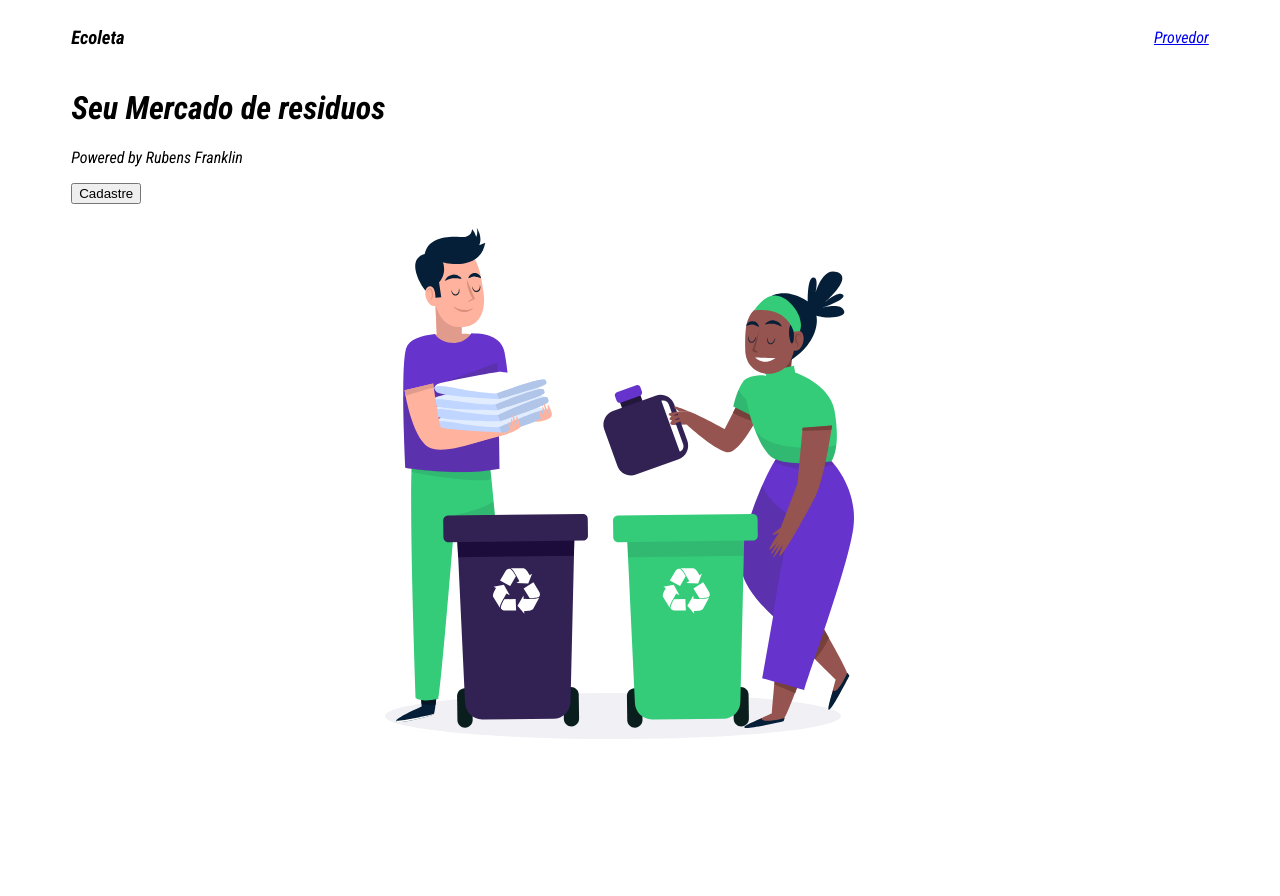
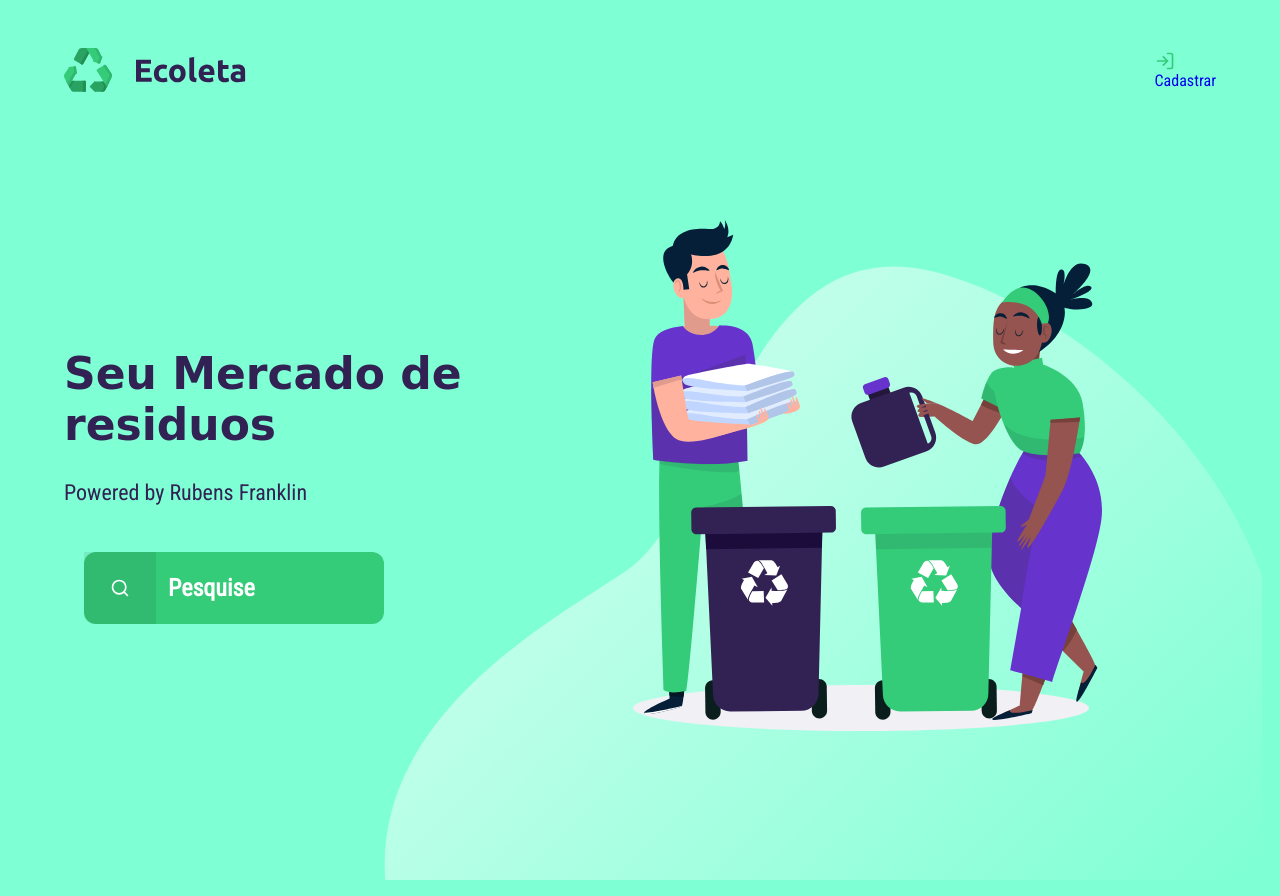
Before and after one commit to rubensfranklin/NLW, a plain HTML site: page index.html in a window 1280 px wide. Drawn offline with Linux system fonts and the light colour scheme.

Commit message:
aula 1
aula 1 finalizada

```diff
--- a/index.html
+++ b/index.html
@@ -7,7 +7,7 @@
 
     <meta name="viewport" content="width=device-width, initial-scale=1">
     <title>NFL</title>
-    <link href="https://fonts.googleapis.com/css2?family=Roboto+Condensed:ital,wght@1,400;1,700&display=swap" rel="stylesheet">
+    <link href="https://fonts.googleapis.com/css2?family=Roboto+Condensed&Cedarville+Cursive:ital,wght@1,400;1,700&display=swap" rel="stylesheet">
 
 
     <link rel="stylesheet" href="/styles/main.css">
@@ -22,17 +22,27 @@
 
             <header>
 
-                <h3 class="red">Ecoleta</h3>
-                <a href="https://www.uol.com.br/">Provedor</a>
+                <img src="/assets/logo.svg">
+                <a href="https://www.uol.com.br/">
+                    <span></span>
+
+                    Cadastrar </a>
 
             </header>
 
+            <main>
 
-            <h1> Seu Mercado de residuos</h1>
+                <h1> Seu Mercado de residuos</h1>
 
-        <p>Powered by Rubens Franklin</p>
+                <p>Powered by Rubens Franklin</p>
+                <a href="#"><span></span><strong></strong>Pesquise
+                </a>
+            </main>
 
-        <button>Cadastre</button>
+
+
+
+
     </div>
 
 
--- a/styles/main.css
+++ b/styles/main.css
@@ -1,25 +1,145 @@
+:root{
+
+    --title-color: #322153;
+    --primary-color: #34cb79;
+}
+
+
+*{
+    margin: 0;
+    padding: 0;
+}
 html{
+
 
     font-family: 'Roboto Condensed', sans-serif;
 }
 
+body{
+
+    background: aquamarine;
+    -webkit-font-smoothing: antialiased;
+
+}
+a {
+    text-decoration: none;
+}
+
+h1,h2,h3,h4,h5,h6{
+    font-family: 'Cedarville Cursive', cursive;
+    color: var(--title-color);
+
+}
 #page-home {
     height: 110vh;
+
     background:  url('../assets/home-background.svg') no-repeat;
-    background-position: 10vw bottom;
+    background-position: 30vw bottom;
 }
 
 #page-home .content{
     width: 90%;
+    height: 100%;
     margin:  0 auto;
+    display: flex;
+    flex-direction: column;
 }
 
 #page-home header {
-
+    margin-top: 48px;
     display: flex;
     align-items: center;
     justify-content: space-between;
 }
 
 
+
+
+#page-home header a span{
+
+    display: flex;
+    margin-right: 20px;
+    background-image: url('../assets/log-in.svg');
+    width: 20px;
+    height: 20px;
 }
+
+#page-home main{
+
+    max-width: 560px;
+    flex: 1;
+    display: flex;
+    flex-direction: column;
+    justify-content: center;
+
+}
+
+#page-home main h1{
+
+    font-size: 44px;
+    color: var(--title-color);
+}
+
+
+#page-home main p{
+
+    font-size: 22px;
+    color: var(--title-color);
+    line-height: 38px;
+    margin-top: 24px;
+}
+
+
+#page-home main a{
+
+    width: 100%;
+    max-width: 300px;
+    height: 72px;
+    background: var(--primary-color);
+    border-radius: 12px;
+    display: flex;
+    align-items: center;
+    margin-left: 20px;
+    margin-top: 40px;
+    transition: 400ms;
+    font-weight: bold;
+    color: white;
+    font-size: x-large;
+}
+
+#page-home main a:hover{
+
+    background-color: #2fb86e;
+}
+
+#page-home main a span{
+
+    width: 72px;
+    height: 72px;
+    border-bottom-left-radius: 10px;
+    background-color: rgba(0,0,0,0.08);
+    display: flex;
+    align-items: center;
+    justify-content: center;
+
+}
+
+#page-home main a span::after{
+
+    content: "";
+    background-image: url(../assets/search.svg);
+    width: 20px;
+    height: 20px;
+}
+
+#page-home main a strong{
+
+
+     text-align: center;
+     justify-content: center;
+     margin-left: 12px;
+
+}
+@media( max-width: 900px ){
+
+}
```
